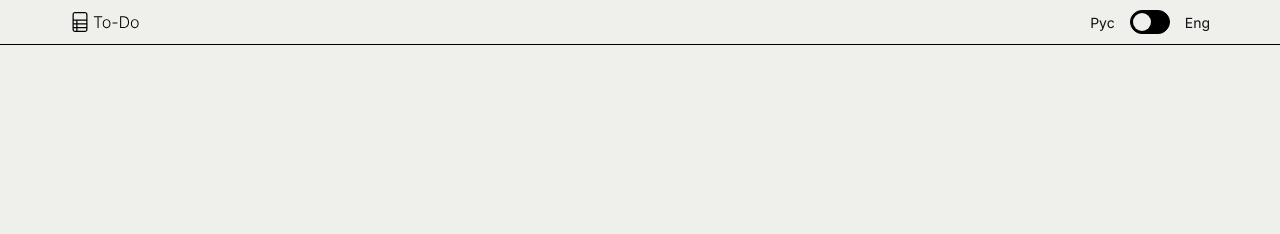
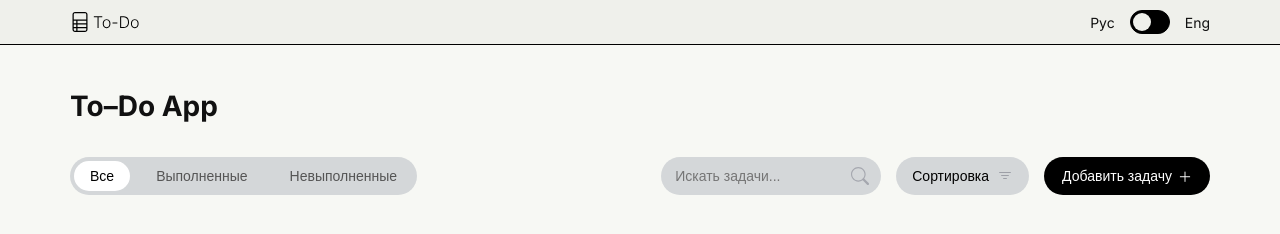
Before and after one commit to VaniaGalimzianov/To-Do, a plain HTML site: page index.html in a window 1280 px wide. Drawn offline with Linux system fonts and the light colour scheme.

Commit message:
add filters, search input

```diff
--- a/index.html
+++ b/index.html
@@ -24,6 +24,40 @@
             <span class="lang-name">Eng</span>
         </div>
     </header>
+
+    <main class="todo-container">
+        <h1 class="todo-title">To–Do App</h1>
+
+        <div class="todo-controls">
+            <div class="filter-buttons">
+                <button class="filter-btn active">Все</button>
+                <button class="filter-btn">Выполненные</button>
+                <button class="filter-btn">Невыполненные</button>
+            </div>
+
+            <div class="todo-actions">
+                <div class="search-box">
+                    <input type="text" placeholder="Искать задачи...">
+                    <img src="img/search-icon.svg" alt="Search" class="search-icon">
+                </div>
+
+                <button class="sort-btn">
+                    Сортировка
+                    <img src="img/filter-icon.svg" alt="Filter" class="sort-icon">
+
+                </button>
+
+                <button class="add-task-btn">
+                    Добавить задачу <span class="add-icon">＋</span>
+                </button>
+            </div>
+        </div>
+
+        <div class="task-list">
+            <!-- Сюда позже добавим список задач -->
+        </div>
+    </main>
+
+    <script src="script.js"></script>
 </body>
-<!-- <script src="scripts/script.js"></script> -->
 </html>
--- /dev/null
+++ b/script.js
@@ -0,0 +1,10 @@
+document.addEventListener("DOMContentLoaded", () => {
+  const filterButtons = document.querySelectorAll(".filter-btn");
+
+  filterButtons.forEach(btn => {
+    btn.addEventListener("click", () => {
+      filterButtons.forEach(b => b.classList.remove("active"));
+      btn.classList.add("active");
+    });
+  });
+});
--- a/styles/styles.css
+++ b/styles/styles.css
@@ -58,3 +58,157 @@ input:checked + .slider:before {
 .slider.round:before {
     border-radius: 50%;
 }
+
+/* Main To-Do Section */
+/* ---------- Контейнер ---------- */
+.todo-container {
+    padding: 40px 70px;
+    background: #F7F8F4;
+    min-height: 100vh;
+}
+
+.todo-title {
+    font-size: 28px;
+    font-weight: 700;
+    margin-bottom: 30px;
+}
+
+/* ---------- Панель управления ---------- */
+.todo-controls {
+    display: flex;
+    justify-content: space-between;
+    align-items: center;
+    flex-wrap: wrap;
+    gap: 20px;
+    margin-bottom: 30px;
+}
+
+/* ---------- Фильтры ---------- */
+.filter-buttons {
+    display: flex;
+    gap: 10px;
+    background: #D4D7D9;
+    border-radius: 20px;
+    padding: 4px;
+    height: 38px; /* фиксируем высоту */
+    align-items: center;
+}
+
+.filter-btn {
+    border: none;
+    background: transparent;
+    font-size: 14px;
+    color: #555;
+    padding: 8px 16px;
+    border-radius: 20px;
+    cursor: pointer;
+    transition: all 0.2s ease;
+    height: 30px; /* чтобы кнопки были ровными */
+    display: flex;
+    align-items: center;
+    justify-content: center;
+}
+
+.filter-btn.active {
+    background: #fff;
+    color: #000;
+    font-weight: 500;
+    opacity: 0;
+  animation: ani 1.5s forwards;
+}
+
+@keyframes ani {
+  0% {opacity: 0;}
+  100% {opacity: 1;}
+}
+
+/* ---------- Поиск, сортировка, добавление ---------- */
+.todo-actions {
+    display: flex;
+    align-items: center;
+    gap: 15px;
+}
+
+.search-box {
+    position: relative;
+    height: 38px;
+}
+
+.search-box input {
+    padding: 8px 40px 8px 14px;
+    border-radius: 20px;
+    border: none;
+    background: #D4D7D9;
+    outline: none;
+    width: 220px;
+    height: 100%;
+    font-size: 14px;
+}
+
+.search-icon {
+    position: absolute;
+    right: 12px;
+    top: 50%;
+    transform: translateY(-50%);
+    width: 18px;
+    height: 18px;
+    opacity: 0.6;
+}
+
+/* Сортировка */
+.sort-btn {
+    background: #D4D7D9;
+    border: none;
+    border-radius: 20px;
+    padding: 8px 16px;
+    font-size: 14px;
+    cursor: pointer;
+    display: flex;
+    align-items: center;
+    gap: 8px;
+    height: 38px;
+}
+
+.sort-icon {
+    width: 16px;
+    height: 16px;
+    opacity: 0.7;
+}
+
+/* Добавить задачу */
+.add-task-btn {
+    background: #000;
+    color: #fff;
+    border: none;
+    border-radius: 20px;
+    padding: 8px 18px;
+    font-size: 14px;
+    font-weight: 500;
+    cursor: pointer;
+    display: flex;
+    align-items: center;
+    gap: 6px;
+    transition: opacity 0.2s ease;
+    height: 38px;
+}
+
+.add-task-btn:hover {
+    opacity: 0.8;
+}
+
+/* ---------- Адаптив ---------- */
+@media (max-width: 768px) {
+    .todo-controls {
+        flex-direction: column;
+        align-items: stretch;
+    }
+
+    .todo-actions {
+        flex-direction: column;
+        align-items: stretch;
+    }
+
+    .search-box input {
+        width: 100%;
+    }
+}
```
Also changed, not shown: img/filter-icon.svg (added), img/search-icon.svg (added).
